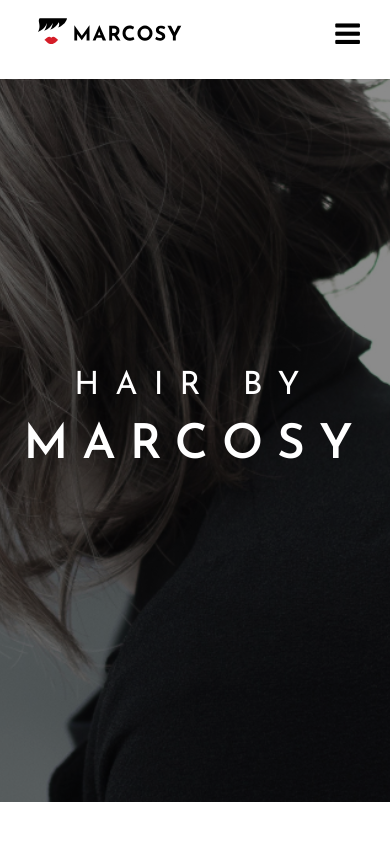
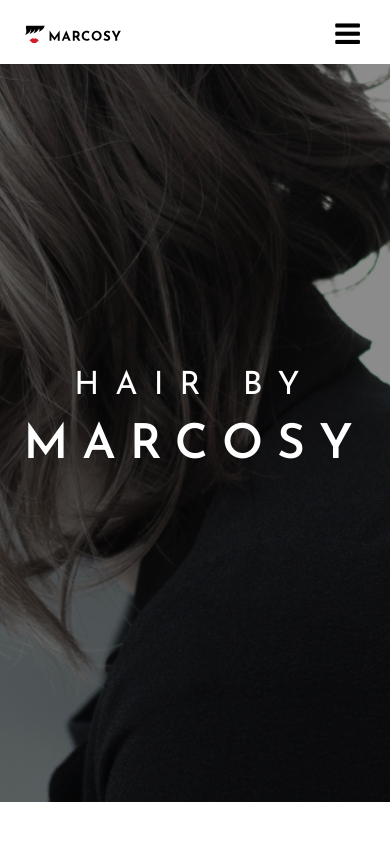
Before and after one commit to ellypham/Marcosy, a website: page index.html in a window 390 px wide. Shown: the top 844 px of the page. Drawn offline with Linux system fonts and the light colour scheme.

Commit message:
Update to logo and nav height

```diff
--- a/sass/main.scss
+++ b/sass/main.scss
@@ -400,6 +400,7 @@
   @media (max-width: 700px) {
     nav {
       padding: 0;
+      height: 8rem;
     }
 
     .nav_hamburger {
@@ -423,6 +424,11 @@
 
     .nav_bar__mobile {
       display: block;
+    }
+
+    .logo {
+      width: 20rem;
+      height: 10rem;
     }
 
     #about {
```
Also changed, not shown: css/style.css.
